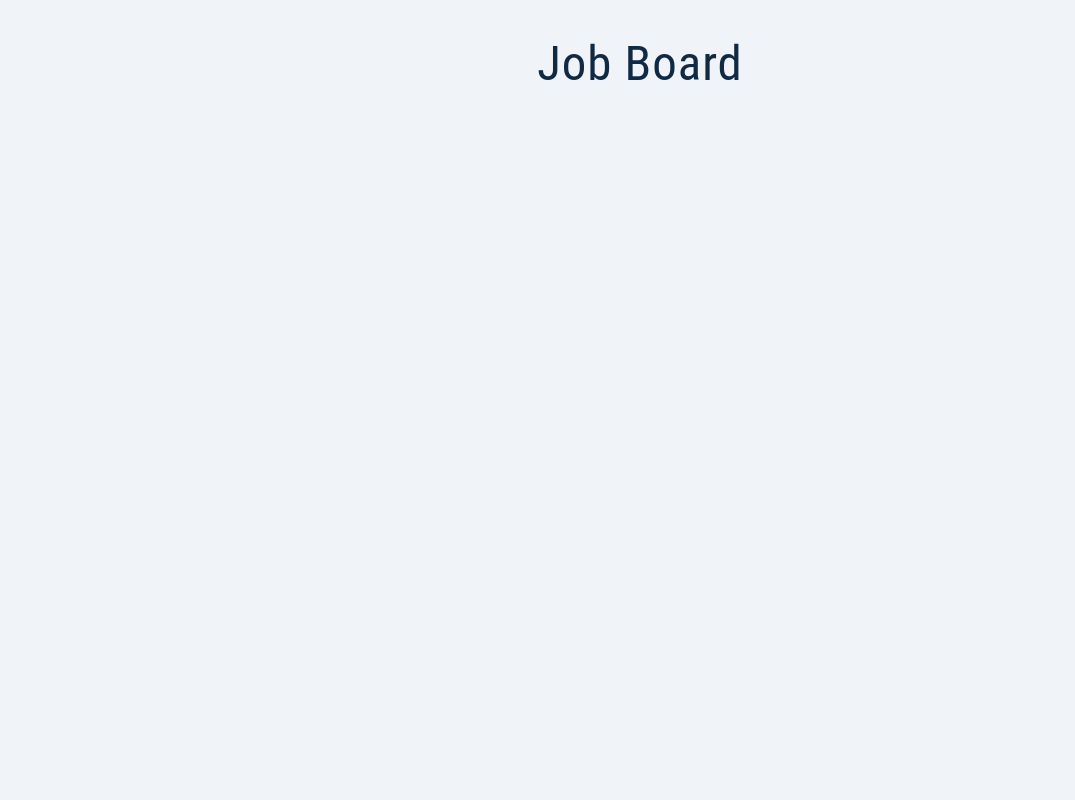
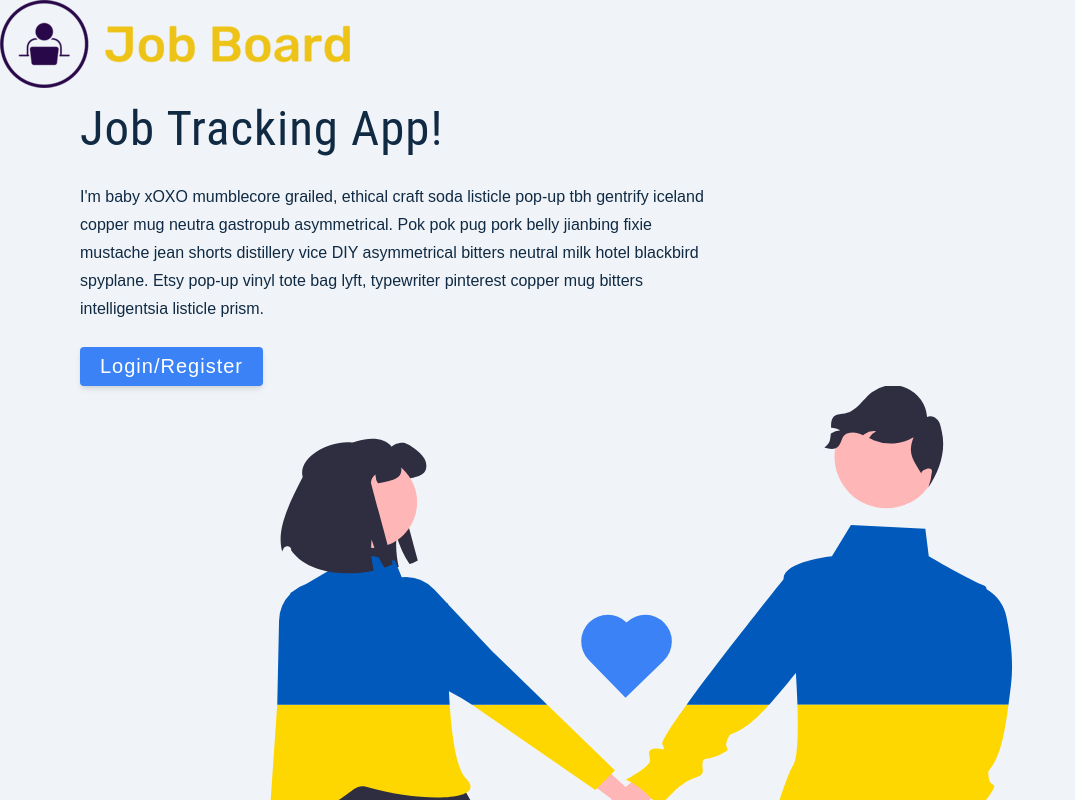
Before and after one commit to swgj19/job-board, a React (Vite) app: page / in a window 1280 px wide. Shown: the top 800 px of the page, without its empty margins (0-1075 px from the left). Built offline with nearby package versions, Linux system fonts and the light colour scheme.

Commit message:
Landing page no styling

```diff
--- a/src/App.jsx
+++ b/src/App.jsx
@@ -1,9 +1,10 @@
-import './App.css';
+import Landing from './pages/Landing';
+// import './App.css';
 
 function App() {
 	return (
 		<>
-			<h1>Job Board</h1>
+			<Landing />
 		</>
 	);
 }
--- /dev/null
+++ b/src/pages/Landing.jsx
@@ -0,0 +1,31 @@
+import logo from '../assets/images/logo.png';
+import main from '../assets/images/main.svg';
+
+const Landing = () => {
+	return (
+		<main>
+			<nav>
+				<img src={logo} alt='job board logo' className='logo' />
+			</nav>
+			<div className='container page'>
+				<div className='info'>
+					<h1>
+						Job <span>tracking</span> app!
+					</h1>
+					<p>
+						I'm baby xOXO mumblecore grailed, ethical craft soda listicle pop-up
+						tbh gentrify iceland copper mug neutra gastropub asymmetrical. Pok
+						pok pug pork belly jianbing fixie mustache jean shorts distillery
+						vice DIY asymmetrical bitters neutral milk hotel blackbird spyplane.
+						Etsy pop-up vinyl tote bag lyft, typewriter pinterest copper mug
+						bitters intelligentsia listicle prism.
+					</p>
+					<button className='btn btn-hero'>Login/Register</button>
+				</div>
+				<img src={main} alt='job hunt' className='img main-img' />
+			</div>
+		</main>
+	);
+};
+
+export default Landing;
```
Also changed, not shown: src/assets/images/logo.png (added).
